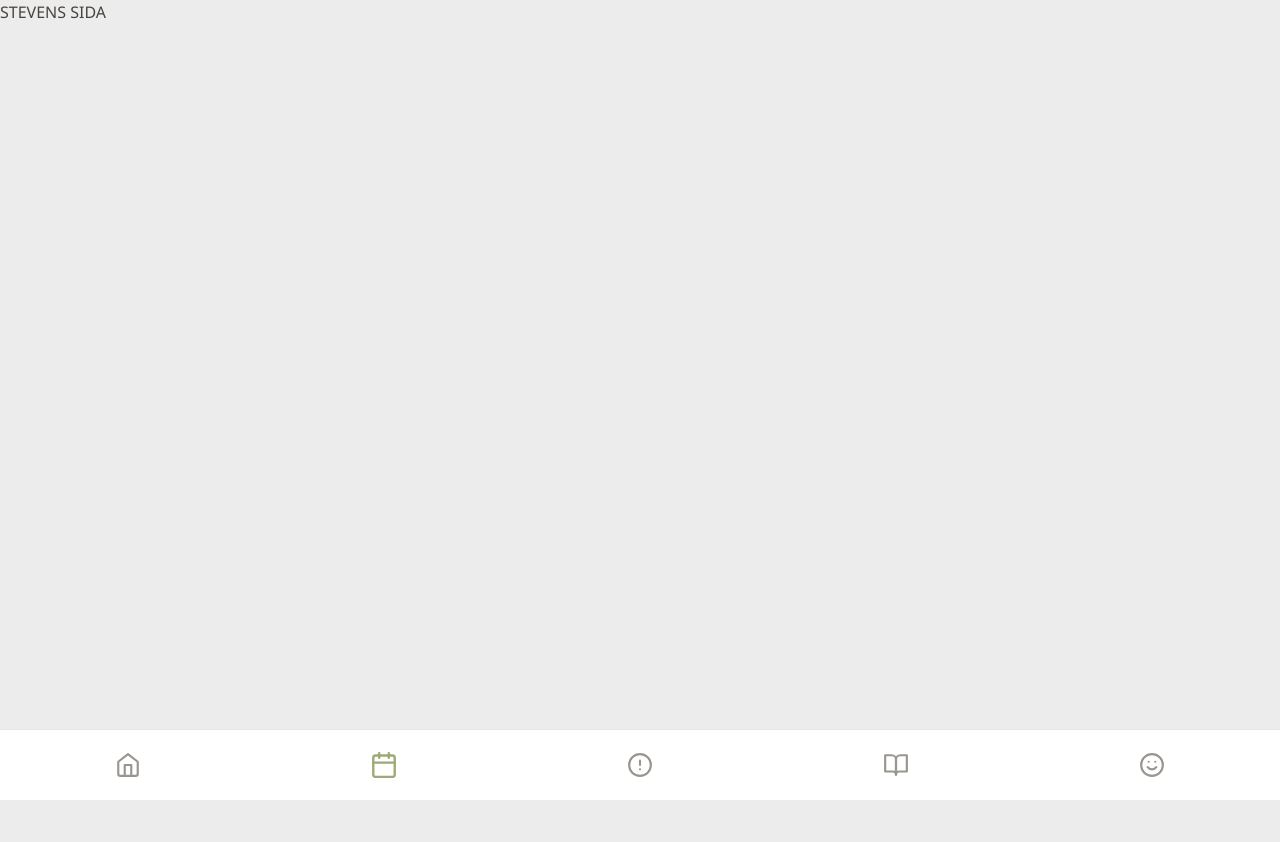
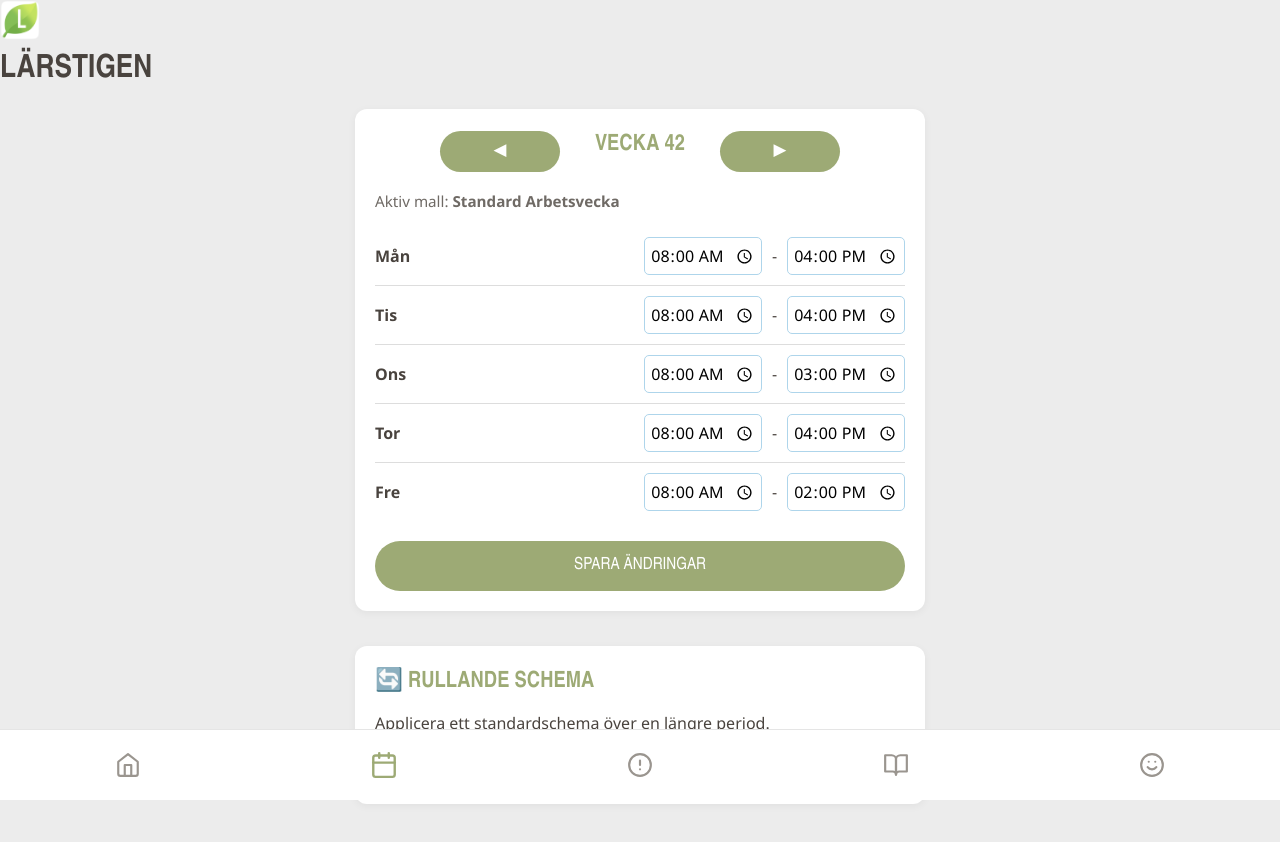
Before and after one commit to DanielPallin/Larstigen-Mockup, a website built with Vite: page pages/kalender.html in a window 1280 px wide. Before the commit the page ends 800 px from the top, so only its background shows below. Built offline with nearby package versions, Linux system fonts and the light colour scheme.

Commit message:
HTML + CSS

```diff
--- /dev/null
+++ b/css/kalender.css
@@ -0,0 +1,82 @@
+.week-header {
+  display: flex;
+  justify-content: center; /* Changes from space-between to center */
+  align-items: center;
+  gap: 30px; /* Gives the elements some nice breathing room */
+  margin-bottom: 15px;
+}
+
+.week-title {
+  margin: 0;
+  text-align: center;
+  min-width: 100px; /* Keeps the text area stable so arrows don't jump around when switching to "Vecka 9" vs "Vecka 42" */
+}
+
+/* We specifically target the buttons in the header to override the global settings */
+.week-header .btn-small {
+  width: auto; /* Stops the buttons from stretching to 100% */
+  min-width: 120px; /* Ensures they still have a good clickable area for thumbs */
+  padding: 8px 15px;
+}
+
+.active-template-text {
+  margin-bottom: 15px;
+  color: var(--primary-green);
+}
+
+.day-row {
+  display: flex;
+  align-items: center;
+  justify-content: space-between;
+  padding: 10px 0;
+  border-bottom: 1px solid #ddd;
+}
+
+.day-row:last-child {
+  border-bottom: none;
+}
+
+.day-name {
+  font-weight: bold;
+  width: 80px;
+}
+
+.time-inputs {
+  display: flex;
+  gap: 10px;
+  align-items: center;
+}
+
+input[type="time"] {
+  padding: 5px;
+  border: 1px solid var(--accent-blue);
+  border-radius: 5px;
+  font-family: var(--font-body);
+}
+
+.btn-danger {
+  background-color: #d9534f;
+}
+
+.btn-small {
+  padding: 8px 16px;
+  font-size: 0.9rem;
+}
+
+.btn-accent {
+  background-color: var(--accent-blue);
+  color: var(--text-dark);
+}
+
+.save-btn {
+  margin-top: 20px;
+}
+
+.sick-leave-container {
+  text-align: center;
+  margin-bottom: 20px;
+}
+
+.active-nav {
+  color: var(--primary-green);
+}
--- a/pages/kalender.html
+++ b/pages/kalender.html
@@ -3,12 +3,74 @@
 <head>
   <meta charset="UTF-8">
   <meta name="viewport" content="width=device-width, initial-scale=1.0">
-  <title>DASHBOARD</title>
+  <title>Lärstigen - Omsorgsschema</title>
+  <link rel="stylesheet" href="../css/global.css" />
+  <link rel="stylesheet" href="../css/components.css" />
+  <link rel="stylesheet" href="../css/kalender.css" />
   <script type="module" src="../ts/kalender.ts"></script>
 </head>
 <body>
-  STEVENS SIDA
+  <header>
+      <img src="/assets/favicon.PNG" alt="Logo" class="logo-small" />
+      <h1>Lärstigen</h1>
+    </header>
 
+    <div class="container">
+      <div class="card full-width">
+        <div class="week-header">
+          <button class="btn btn-small">◀</button>
+          <h3 class="card-title week-title">Vecka 42</h3>
+          <button class="btn btn-small">▶</button>
+        </div>
+
+        <p class="subtitle active-template-text">
+          Aktiv mall: <strong>Standard Arbetsvecka</strong>
+        </p>
+
+        <div class="schedule-grid" id="schedule-grid">
+          <div class="day-row">
+            <span class="day-name">Mån</span>
+            <div class="time-inputs">
+              <input type="time" value="08:00" /> - <input type="time" value="16:00" />
+            </div>
+          </div>
+          <div class="day-row">
+            <span class="day-name">Tis</span>
+            <div class="time-inputs">
+              <input type="time" value="08:00" /> - <input type="time" value="16:00" />
+            </div>
+          </div>
+          <div class="day-row">
+            <span class="day-name">Ons</span>
+            <div class="time-inputs">
+              <input type="time" value="08:00" /> - <input type="time" value="15:00" />
+            </div>
+          </div>
+          <div class="day-row">
+            <span class="day-name">Tor</span>
+            <div class="time-inputs">
+              <input type="time" value="08:00" /> - <input type="time" value="16:00" />
+            </div>
+          </div>
+          <div class="day-row">
+            <span class="day-name">Fre</span>
+            <div class="time-inputs">
+              <input type="time" value="08:00" /> - <input type="time" value="14:00" />
+            </div>
+          </div>
+        </div>
+        <button class="btn save-btn">Spara Ändringar</button>
+      </div>
+
+      <div class="card full-width">
+        <h3 class="card-title">🔄 Rullande Schema</h3>
+        <p>Applicera ett standardschema över en längre period.</p>
+        <button class="btn btn-small btn-accent">
+          + Skapa ny mall (t.ex. Mamma-vecka)
+        </button>
+      </div>
+
+    </div>
 
     <nav class="bottom-nav">
       <a href="dashboard.html" class="nav-item">
```
